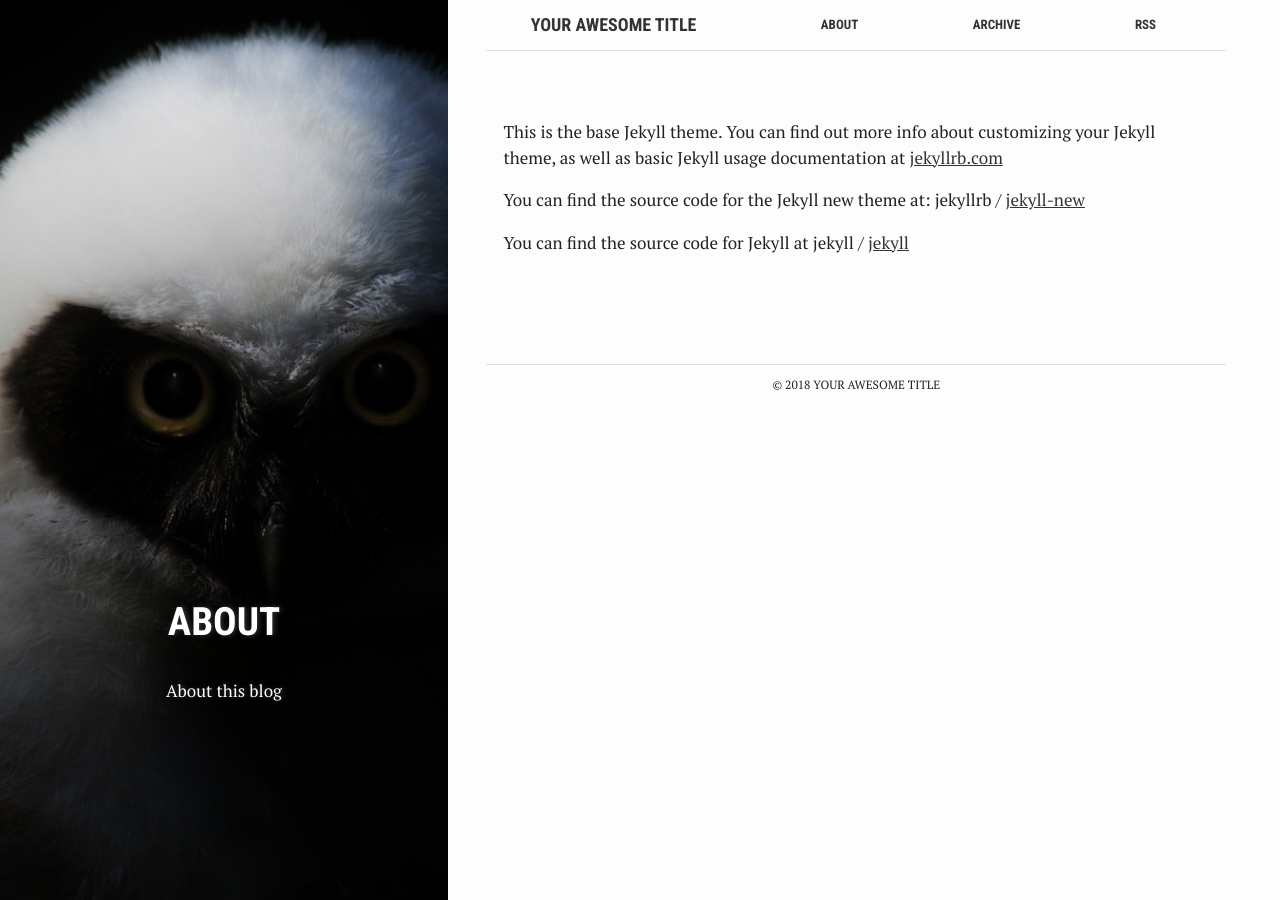
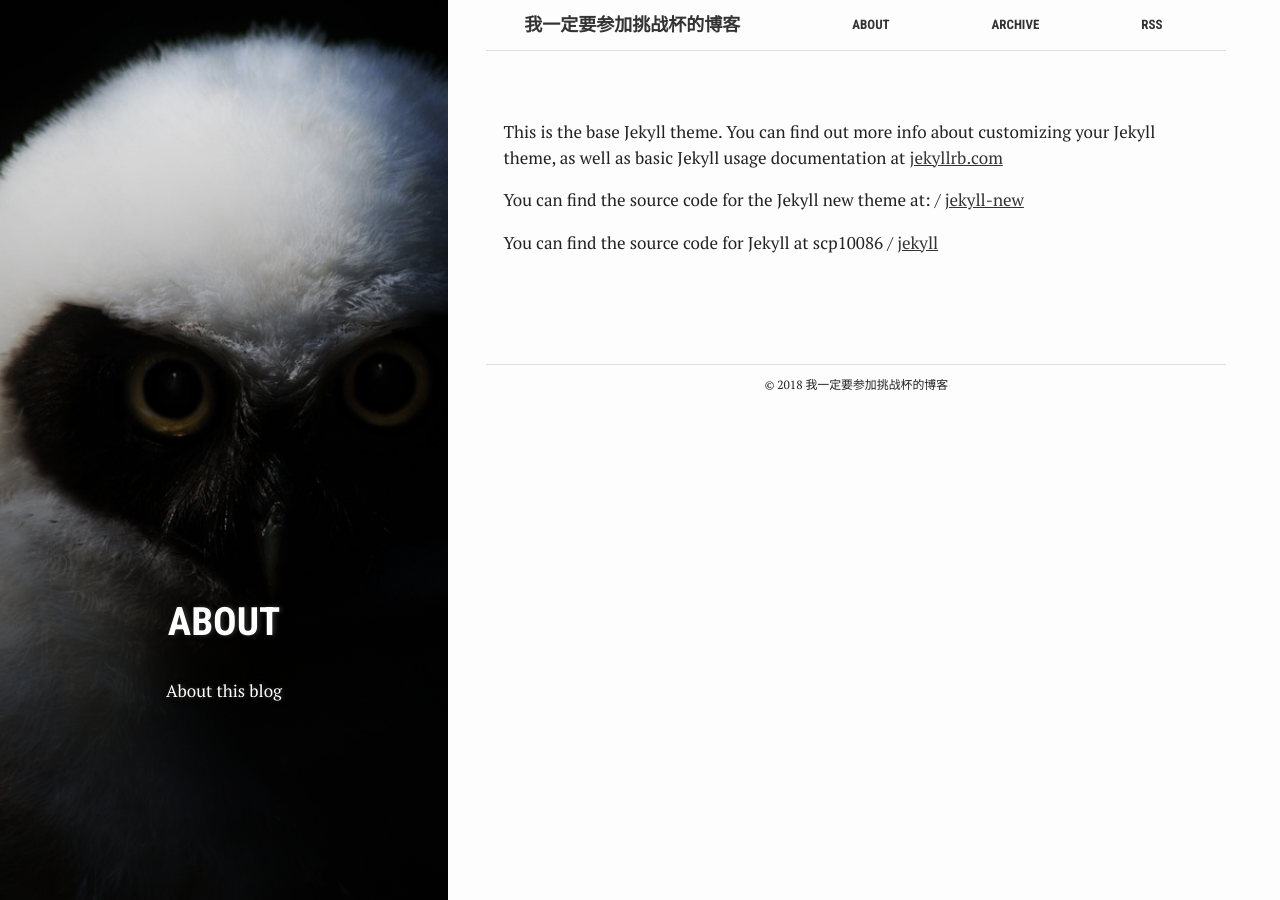
Before and after one commit to scp10086/scp10086.github.io, a Jekyll site: the page built from about.md, in a window 1280 px wide. Built offline with Jekyll 4.4.1, drawn with Linux system fonts in a browser that asks for light colours.

Commit message:
liitle change

```diff
--- a/_config.yml
+++ b/_config.yml
@@ -6,8 +6,8 @@
 # 'jekyll serve'. If you change this file, please restart the server process.
 
 # Site settings
-title: Your awesome title
-email: your-email@domain.com
+title: 我一定要参加挑战杯的博客
+email: 2632711141@qq.com
 description: > # this means to ignore newlines until "baseurl:"
   Write an awesome description for your new site here. You can edit this
   line in _config.yml. It will appear in your document head meta (for
@@ -15,8 +15,8 @@ description: > # this means to ignore newlines until "baseurl:"
 baseurl: "" # the subpath of your site, e.g. /blog
 lang: "en"
 url: "http://localhost:4000" # the base hostname & protocol for your site
-twitter_username: jekyllrb
-github_username:  jekyll
+# twitter_username: jekyllrb
+github_username:  scp10086
 disqus_username:
 
 # Build settings
```
